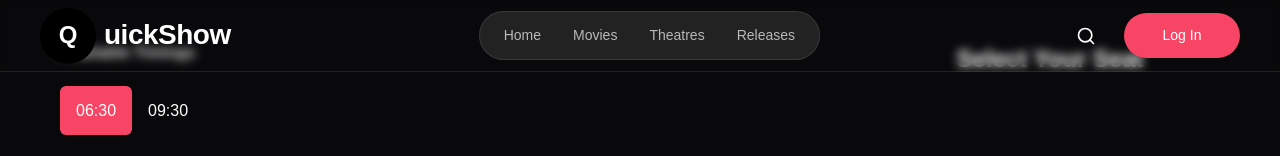
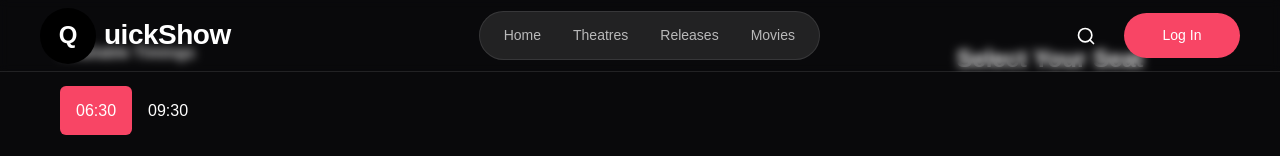
Before and after one commit to vlongle29/cinema-booking-frontend, a React (Vite) app: page /seat-select in a window 1280 px wide. Shown: the top 156 px of the page. Built offline with nearby package versions, Linux system fonts and the light colour scheme.

Commit message:
feat: implement dropdown for navbar

```diff
--- a/src/components/layout/Header.tsx
+++ b/src/components/layout/Header.tsx
@@ -1,10 +1,10 @@
 import { Link, NavLink } from "react-router-dom";
 import { Search } from "lucide-react";
+import MoviesDropdown from "./MoviesDropdown";
 import "../../styles/header.css";
 
 const navItems = [
    { to: "/", label: "Home", end: true },
-   { to: "/movies", label: "Movies", end: false },
    { to: "/theatres", label: "Theatres", end: false },
    { to: "/releases", label: "Releases", end: false },
 ];
@@ -33,6 +33,7 @@ const Header = () => {
                            {label}
                         </NavLink>
                      ))}
+                     <MoviesDropdown />
                   </div>
                </div>
 
--- /dev/null
+++ b/src/components/layout/MoviesDropdown.tsx
@@ -0,0 +1,82 @@
+import { useState, useRef } from "react";
+import { Link } from "react-router-dom";
+import "../../styles/MoviesDropdown.css";
+
+interface MenuItemType {
+   id: string;
+   label: string;
+   href: string;
+}
+
+const menuItems: MenuItemType[] = [
+   { id: "now-showing", label: "Phim đang chiếu", href: "/movies/now-showing" },
+   { id: "coming-soon", label: "Sắp chiếu", href: "/movies/coming-soon" },
+];
+
+const MoviesDropdown = () => {
+   const [isOpen, setIsOpen] = useState(false);
+   const [activeItemId, setActiveItemId] = useState<string | null>(null);
+   const timeoutRef = useRef<NodeJS.Timeout | null>(null);
+   const containerRef = useRef<HTMLDivElement>(null);
+
+   const handleMouseEnter = () => {
+      if (timeoutRef.current) clearTimeout(timeoutRef.current);
+      setIsOpen(true);
+   };
+
+   const handleMouseLeave = () => {
+      timeoutRef.current = setTimeout(() => {
+         setIsOpen(false);
+         setActiveItemId(null);
+      }, 100);
+   };
+
+   const handleItemHover = (itemId: string) => {
+      setActiveItemId(itemId);
+   };
+
+   const handleItemLeave = () => {
+      setActiveItemId(null);
+   };
+
+   const handleItemClick = () => {
+      setIsOpen(false);
+      setActiveItemId(null);
+   };
+
+   return (
+      <div
+         ref={containerRef}
+         className="movies-dropdown-container"
+         onMouseEnter={handleMouseEnter}
+         onMouseLeave={handleMouseLeave}
+      >
+         <button className="movies-dropdown-trigger">Movies</button>
+
+         {isOpen && (
+            <div className="movies-dropdown-popup">
+               <nav className="movies-dropdown-menu">
+                  {menuItems.map((item) => (
+                     <Link
+                        key={item.id}
+                        to={item.href}
+                        className={`movies-dropdown-item ${
+                           activeItemId === item.id ? "active" : ""
+                        }`}
+                        onMouseEnter={() => handleItemHover(item.id)}
+                        onMouseLeave={handleItemLeave}
+                        onClick={handleItemClick}
+                     >
+                        <span className="movies-dropdown-item-text">
+                           {item.label}
+                        </span>
+                     </Link>
+                  ))}
+               </nav>
+            </div>
+         )}
+      </div>
+   );
+};
+
+export default MoviesDropdown;
--- a/src/styles/Header.css
+++ b/src/styles/Header.css
@@ -91,7 +91,7 @@ html {
    padding: 12px 24px;
    border-radius: 68px;
    border: 1px solid rgba(183, 183, 183, 0.15);
-   background: rgba(255, 255, 255, 0.10);
+   background: rgba(255, 255, 255, 0.1);
    backdrop-filter: blur(2.5px);
 }
 
--- /dev/null
+++ b/src/styles/MoviesDropdown.css
@@ -0,0 +1,175 @@
+/* ======================= */
+/* MOVIES DROPDOWN STYLES */
+/* ======================= */
+
+:root {
+   --movies-dropdown-bg: rgba(30, 41, 59, 0.98);
+   --movies-dropdown-border: rgba(148, 163, 184, 0.12);
+   --movies-dropdown-item-default: #cbd5e1;
+   --movies-dropdown-item-hover: rgba(255, 255, 255, 0.15);
+   --movies-dropdown-item-hover-text: #f1f5f9;
+   --movies-dropdown-accent: #f84565;
+   --movies-dropdown-shadow:
+      0 20px 25px -5px rgba(0, 0, 0, 0.3), 0 10px 10px -5px rgba(0, 0, 0, 0.2);
+   --movies-dropdown-transition: all 0.2s cubic-bezier(0.4, 0, 0.2, 1);
+}
+
+.movies-dropdown-container {
+   position: relative;
+   display: inline-flex;
+   align-items: center;
+}
+
+/* Trigger Button Styling */
+.movies-dropdown-trigger {
+   font-size: 14px;
+   font-weight: 500;
+   color: var(--nav-pill-text, #d4d4d4);
+   background: transparent;
+   border: none;
+   padding: 0;
+   cursor: pointer;
+   position: relative;
+   transition: var(--movies-dropdown-transition);
+   opacity: 0.85;
+}
+
+.movies-dropdown-trigger:hover {
+   opacity: 1;
+   color: #ffffff;
+   background: none;
+}
+
+.movies-dropdown-trigger::after {
+   content: "";
+   position: absolute;
+   bottom: -2px;
+   left: 0;
+   width: 0;
+   height: 2px;
+   background: var(--movies-dropdown-accent);
+   transition: var(--movies-dropdown-transition);
+}
+
+.movies-dropdown-trigger:hover::after {
+   width: 100%;
+}
+
+/* Popup Styles */
+.movies-dropdown-popup {
+   position: absolute;
+   top: calc(100% + 12px);
+   left: -20px;
+   background: var(--movies-dropdown-bg);
+   border: 1px solid var(--movies-dropdown-border);
+   border-radius: 12px;
+   box-shadow: var(--movies-dropdown-shadow);
+   overflow: hidden;
+   z-index: 2100;
+   animation: slideDownAndFadeIn 0.25s cubic-bezier(0.16, 1, 0.3, 1);
+   backdrop-filter: blur(8px);
+   min-width: 220px;
+}
+
+@keyframes slideDownAndFadeIn {
+   from {
+      opacity: 0;
+      transform: translateY(-8px);
+   }
+   to {
+      opacity: 1;
+      transform: translateY(0);
+   }
+}
+
+/* Dropdown Menu */
+.movies-dropdown-menu {
+   display: flex;
+   flex-direction: column;
+   padding: 8px;
+   gap: 0;
+   margin: 0;
+   list-style: none;
+}
+
+/* Menu Items */
+.movies-dropdown-item {
+   display: flex;
+   align-items: center;
+   justify-content: space-between;
+   padding: 12px 16px;
+   color: var(--movies-dropdown-item-default);
+   text-decoration: none;
+   border-radius: 8px;
+   transition: var(--movies-dropdown-transition);
+   position: relative;
+   background-color: transparent;
+   font-size: 13px;
+   font-weight: 500;
+   cursor: pointer;
+}
+
+.movies-dropdown-item:hover {
+   color: var(--movies-dropdown-item-hover-text);
+}
+
+.movies-dropdown-item.active {
+   color: var(--movies-dropdown-item-hover-text);
+}
+
+/* Item Text */
+.movies-dropdown-item-text {
+   flex: 1;
+   letter-spacing: 0.3px;
+}
+
+/* Item Indicator (Accent on hover) */
+.movies-dropdown-item-indicator {
+   display: none;
+}
+
+/* Responsive Design */
+@media (max-width: 768px) {
+   .movies-dropdown-popup {
+      top: calc(100% + 8px);
+      min-width: 200px;
+      max-width: 90vw;
+   }
+
+   .movies-dropdown-item {
+      padding: 10px 14px;
+      font-size: 12px;
+   }
+}
+
+@media (max-width: 480px) {
+   .movies-dropdown-popup {
+      min-width: calc(100vw - 24px);
+   }
+
+   .movies-dropdown-item {
+      padding: 10px 12px;
+      font-size: 12px;
+   }
+
+   .movies-dropdown-item-text {
+      letter-spacing: 0;
+   }
+}
+
+/* Accessibility */
+.movies-dropdown-item:focus-visible {
+   outline: 2px solid var(--movies-dropdown-accent);
+   outline-offset: 0;
+}
+
+/* Smooth Color Transitions */
+.movies-dropdown-item-text {
+   transition: color 0.2s ease-out;
+}
+
+.movies-dropdown-item-indicator {
+   transition:
+      width 0.2s ease-out,
+      opacity 0.2s ease-out;
+}
```
